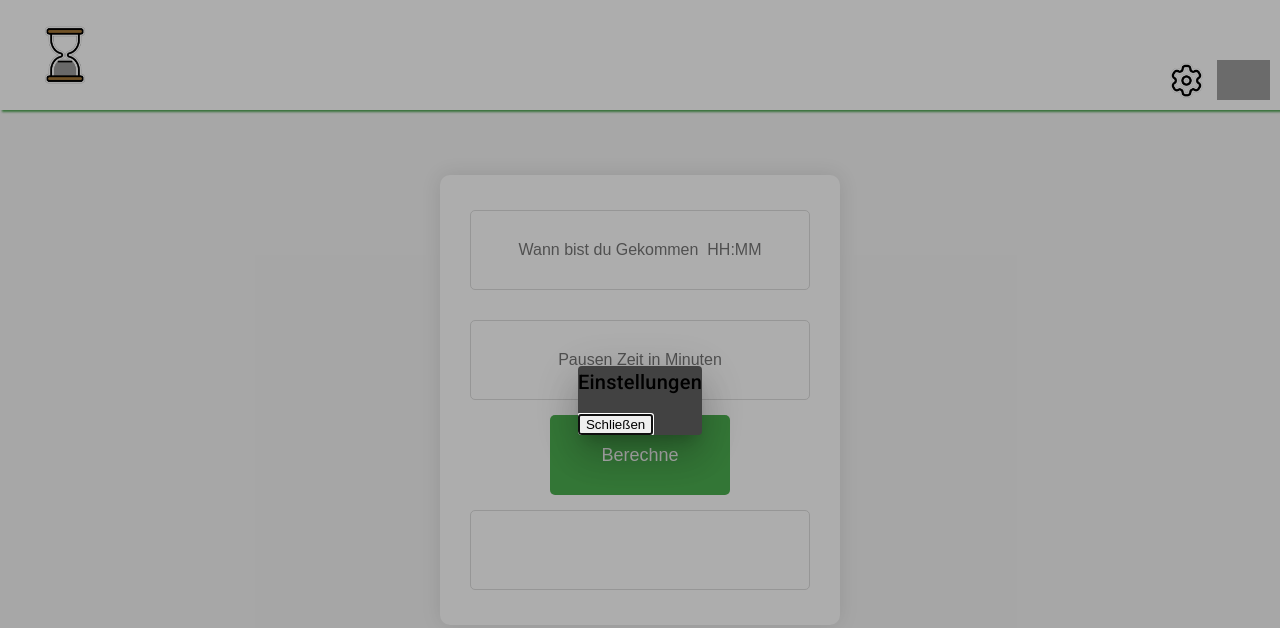
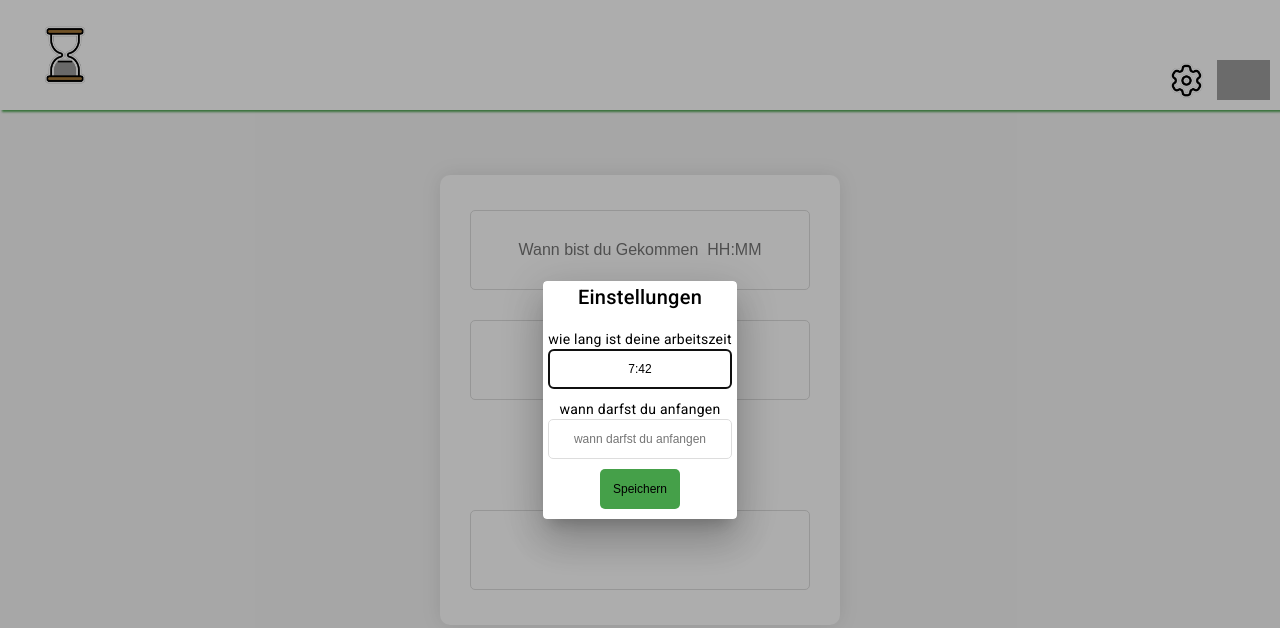
Before and after one commit to NurNoah/ArbeitZeitRechner, an Angular app: page / in a window 1280 px wide. Both pictures are taken after a click on the picture 1186 px from the left and 80 px from the top of the page. Shown: the top 628 px of the page. Built offline with nearby package versions, Linux system fonts and the light colour scheme; grey boxes are pictures that could not be loaded.

Commit message:
+ settings options

```diff
--- a/src/app/calc.service.ts
+++ b/src/app/calc.service.ts
@@ -8,6 +8,16 @@ export class CalcService {
 
   kommzeitValitext = "";
 
+  testka = false
+
+  arbeitszeitSTD:number = 7;
+  arbeitszeitMIN:number = 42;
+
+  arbeitszeit(arbeitszeitSTD:number, arbeitszeitMIN:number){
+
+  return arbeitszeitSTD + ":" + arbeitszeitMIN
+
+  }
 
   berechne(kommzeit: string, pausezeit: string) {
     let splitS: string[];
@@ -77,20 +87,14 @@ export class CalcService {
 
   validateInput(event: KeyboardEvent , inputinhalt:string, pausenzeit:string): void {
 
-    const allowedChars = /[0-9:]/g;
-
-    let kommzeitinput = document.getElementById(
-      'kommzeit'
-    ) as HTMLLabelElement;
-
     this.kommzeitValitext = inputinhalt
     if((parseInt(inputinhalt) > 2 && parseInt(inputinhalt) < 24 && !inputinhalt.includes(':') && event.key !== 'Backspace') || inputinhalt == "01" || inputinhalt == "02"){
       this.kommzeitValitext = inputinhalt + ":"
 
     }
-    if(pausenzeit !== "")
+    if(pausenzeit !== "" || (this.testka))
     this.berechne(inputinhalt, pausenzeit)
-
+    this.testka = true
   }
 
 }
--- a/src/app/darkmodeservice.service.ts
+++ b/src/app/darkmodeservice.service.ts
@@ -6,12 +6,22 @@ import { Injectable } from '@angular/core';
 export class DarkmodeserviceService {
   darkmodeIMG = 'assets/img/nightmode.png';
 
+  isDarkmode = false;
+
   toggleDarkmode() {
     document.getElementById('bdy')?.classList.toggle('dark-mode');
     document.getElementById('bdy2')?.classList.toggle('dark-mode');
     document.getElementById('bdy4')?.classList.toggle('dark-mode');
 
-    document.querySelector('html')?.classList.toggle('dark-mode');
+    if(this.isDarkmode == false){
+      this.isDarkmode = true;
+    }else{
+      this.isDarkmode = false
+    }
+
+    console.log(this.isDarkmode)
+
+   document.querySelector('html')?.classList.toggle('dark-mode');
 
     this.toggledarkmodeimg();
   }
--- a/src/app/home/home.component.scss
+++ b/src/app/home/home.component.scss
@@ -81,7 +81,11 @@ button {
 
 }
 
-button:hover {
+.light-mode button:hover {
+    background-color: #45a049;
+}
+
+.dark-mode button:hover {
     background-color: #45a049;
 }
 
--- a/src/app/home/home.component.ts
+++ b/src/app/home/home.component.ts
@@ -14,7 +14,7 @@ import { SettingsService } from '../settings.service';
 
 export class HomeComponent {
 
-  constructor(public ds: DarkmodeserviceService, public c: CalcService) {}
+  constructor(public c: CalcService) {}
 
 
 
--- a/src/app/settings-dialog/settings-dialog.component.html
+++ b/src/app/settings-dialog/settings-dialog.component.html
@@ -1,3 +1,24 @@
+<body id="bdy3" class="light-mode">
+<div class="main">
 <h2>Einstellungen</h2>
-<!-- Füge hier deine Einstellungsoptionen hinzu -->
-<button mat-button (click)="closeDialog()">Schließen</button>
+<a class="text">wie lang ist deine arbeitszeit</a>
+<input
+class="abstand"
+id="kommzeit"
+type="text"
+#kommzeit
+placeholder="wie lang ist deine arbeitszeit"
+value="{{ c.arbeitszeit(c.arbeitszeitSTD, c.arbeitszeitMIN) }}"
+/>
+
+<a class="text">wann darfst du anfangen</a>
+<input
+class="abstand"
+id="abwann"
+type="text"
+#abwann
+placeholder="wann darfst du anfangen"
+/>
+<button mat-button (click)="closeDialog()">Speichern</button>
+</div>
+</body>
--- a/src/app/settings-dialog/settings-dialog.component.scss
+++ b/src/app/settings-dialog/settings-dialog.component.scss
@@ -0,0 +1,56 @@
+.main {
+    flex-direction: column;
+    display: flex;
+    align-items: center;
+}
+
+.light-mode .main{
+    background-color: #fff;
+}
+
+.dark-mode .main{
+    background-color: #212324;
+}
+
+
+.abstand {
+
+    height: 40px;
+    text-align: center;
+    margin-bottom: 10px;
+
+    width: calc(100% - 10px);
+    box-sizing: border-box;
+    border-radius: 5px;
+    font-size: 12px;
+}
+
+.light-mode .abstand {
+    background-color: #fff;
+    border: 1px solid #ddd;
+}
+
+.dark-mode .abstand {
+    background-color: #3b3b3b;
+    color: #fff;
+    border: 1px solid #555;
+}
+
+
+button {
+    text-align: center;
+    height: 40px;
+    width: 80px;
+    border: none;
+    border-radius: 5px;
+    cursor: pointer;
+    font-size: 12px;
+    background-color: #45a049;
+    margin-bottom: 10px;
+
+}
+
+.text{
+    margin-left: 5px;
+    margin-right: 5px;
+}
--- a/src/app/settings-dialog/settings-dialog.component.ts
+++ b/src/app/settings-dialog/settings-dialog.component.ts
@@ -1,5 +1,7 @@
 import { Component } from '@angular/core';
 import { MatDialogRef } from '@angular/material/dialog';
+import { CalcService } from '../calc.service';
+import { DarkmodeserviceService } from '../darkmodeservice.service';
 
 @Component({
   selector: 'app-settings-dialog',
@@ -8,7 +10,7 @@ import { MatDialogRef } from '@angular/material/dialog';
 })
 
 export class SettingsDialogComponent {
-  constructor(private dialogRef: MatDialogRef<SettingsDialogComponent>) {}
+  constructor(private dialogRef: MatDialogRef<SettingsDialogComponent>, public c: CalcService, public ds: DarkmodeserviceService) {}
 
   closeDialog(): void {
     this.dialogRef.close();
--- a/src/app/settings.service.ts
+++ b/src/app/settings.service.ts
@@ -1,20 +1,39 @@
 import { Injectable } from '@angular/core';
 import { MatDialog } from '@angular/material/dialog';
 import { SettingsDialogComponent } from './settings-dialog/settings-dialog.component';
+import { DarkmodeserviceService } from './darkmodeservice.service';
 
 @Injectable({
-  providedIn: 'root'
+  providedIn: 'root',
 })
 export class SettingsService {
-
-  constructor(private dialog: MatDialog) {}
+  constructor(private dialog: MatDialog, public ds: DarkmodeserviceService) {}
+  arbeitszeitValitext = "";
 
   openSettingsDialog(): void {
     const dialogRef = this.dialog.open(SettingsDialogComponent);
 
     // Du kannst hier weitere Aktionen nach dem Schließen des Dialogs hinzufügen
-    dialogRef.afterClosed().subscribe(result => {
+    dialogRef.afterClosed().subscribe((result) => {
       console.log('Dialog geschlossen', result);
     });
+
+    if (this.ds.isDarkmode == true) {
+      document.getElementById('bdy3')?.classList.toggle('dark-mode');
+    }
+  }
+
+  validateInput(event: KeyboardEvent, inputinhalt: string): void {
+   this.arbeitszeitValitext = inputinhalt;
+    if (
+      (parseInt(inputinhalt) > 2 &&
+        parseInt(inputinhalt) < 24 &&
+        !inputinhalt.includes(':') &&
+        event.key !== 'Backspace') ||
+      inputinhalt == '01' ||
+      inputinhalt == '02'
+    ) {
+      this.arbeitszeitValitext = inputinhalt + ':';
+    }
   }
 }
```
